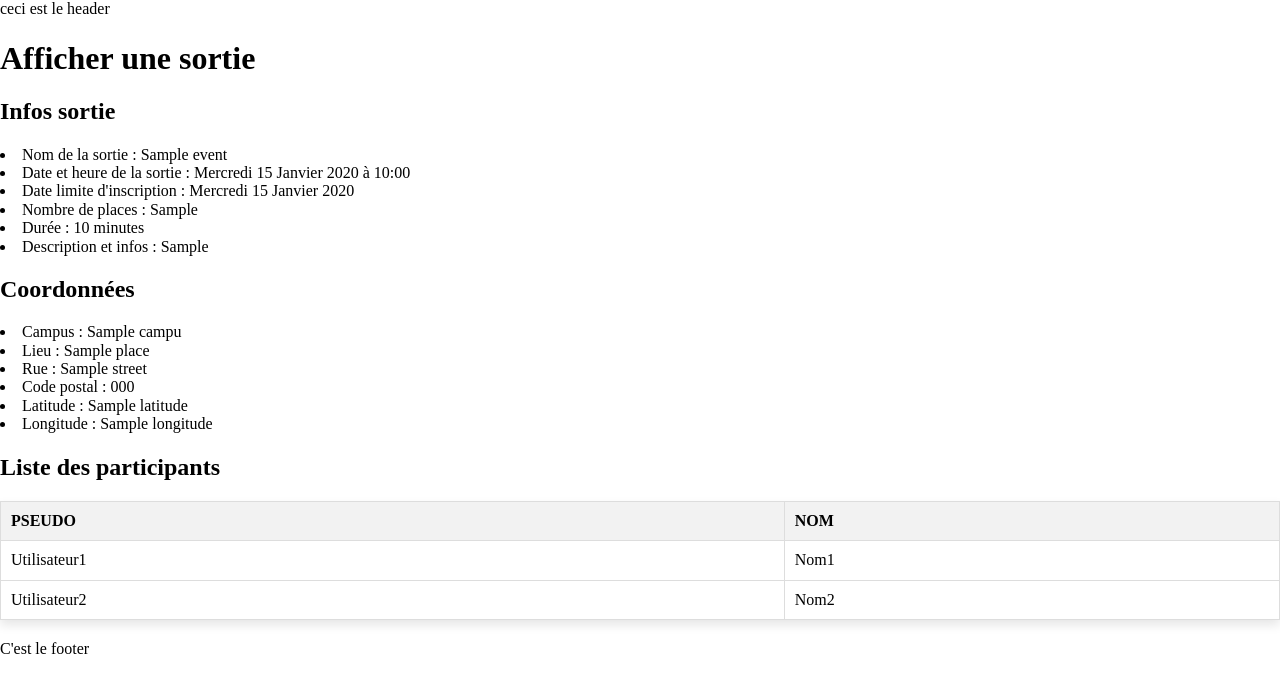
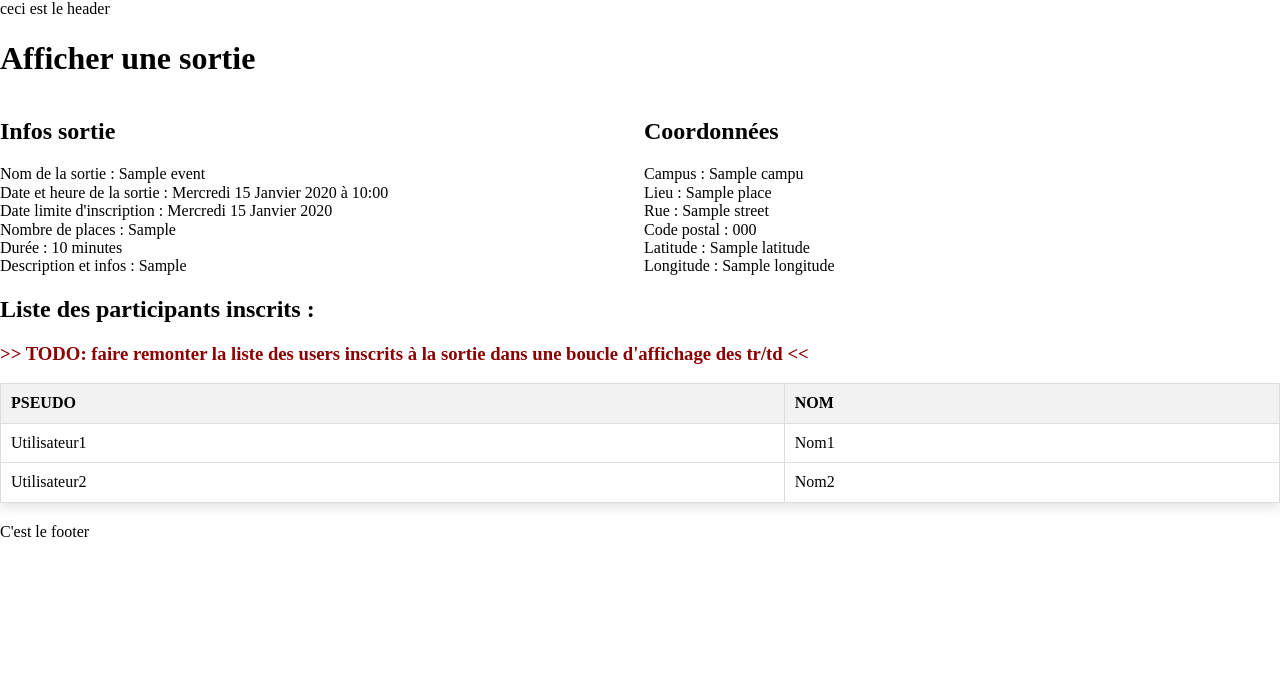
Before and after one commit to DeanCarole/sortir, a Symfony app: template templates/event/show.html.twig in a window 1280 px wide. Shown: the top 693 px of the page. Run offline with Twig, Linux system fonts and the light colour scheme; the template is opened without the code that fills it: most values are stand-ins (such as "Sample title", 1, 10 or a date in 2020); some libraries are stand-ins or nearby versions.

Commit message:
MAJ françois : consultation sortie

```diff
--- a/public/css/style.css
+++ b/public/css/style.css
@@ -118,8 +118,7 @@ th {
     font-family: 'Helvetica', sans-serif;
 }
 
-/*************************** Flash Update Profil *******************************/
-
+/* -------- Message flash update profil user -------- */
 .flash {
     padding: 20px;
     font-weight: bold;
@@ -132,3 +131,21 @@ th {
 .flash-success {
     background-color: lawngreen
 }
+
+/* -------- Design affichage d'une sortie (show) : gestion des deux blocs "infos sortie" et "coordonnées" -------- */
+.event-block-left, .event-block-right {
+    display: inline-block;
+    width: 45%;
+    vertical-align: top;
+    margin-right: 5%;
+}
+
+.event-block-right {
+    margin-right: 0;
+}
+
+ul {
+    list-style-type: none;
+    padding: 0;
+    margin: 0;
+}
--- a/templates/event/show.html.twig
+++ b/templates/event/show.html.twig
@@ -3,6 +3,8 @@
 {% block body %}
 
     <h1>Afficher une sortie</h1>
+
+    <div class="event-block">
 
         <div class="event-block-left">
             <h2>Infos sortie</h2>
@@ -34,7 +36,7 @@
                 'Dec': 'Décembre'
             } %}
 
-        <ul->
+            <ul>
                 <li>Nom de la sortie : {{ event.name }}</li>
                 <li>Date et heure de la sortie : {{ trans_day_hash[event.startDateTime | date('l')] }}
                     {{ event.startDateTime | date('d') }}
@@ -47,23 +49,26 @@
                 <li>Nombre de places : {{ event.nbRegistrationMax }}</li>
                 <li>Durée : {{ event.duration }} minutes</li>
                 <li>Description et infos : {{ event.eventData }}</li>
-        </ul->
+            </ul>
         </div>
 
         <div class="event-block-right">
             <h2>Coordonnées</h2>
-        <ul->
+            <ul>
                 <li>Campus : {{ event.campus.name }}</li>
                 <li>Lieu : {{ event.place.name }}</li>
                 <li>Rue : {{ event.place.street}} </li>
                 <li>Code postal : {{ event.place.city.zipCode }}</li>
                 <li>Latitude : {{ event.place.latitude }}</li>
                 <li>Longitude : {{ event.place.longitude}} </li>
-        </ul->
+            </ul>
+        </div>
     </div>
 
     <div class="event-block-users">
-        <h2>Liste des participants</h2>
+        <h2>Liste des participants inscrits :</h2>
+
+        <h3 style="color: darkred"> >> TODO: faire remonter la liste des users inscrits à la sortie dans une boucle d'affichage des tr/td << </h3>
 
         <table>
             <thead>
--- a/templates/main/home.html.twig
+++ b/templates/main/home.html.twig
@@ -33,7 +33,7 @@
           <td>{{ event.state.label }} coucouc</td>
           <td> vide</td>
            <td>{{ event.planner.name }} {{ event.planner.firstName | slice(0,1)}}. </td>
-           <td> vide</td>
+           <td><a href="{{ path('event_show', {'id' : event.id}) }}">Afficher</a></td>
 
     {% endfor %}
         </tbody>
```
Lines whose indentation alone changed are shown as unchanged.
